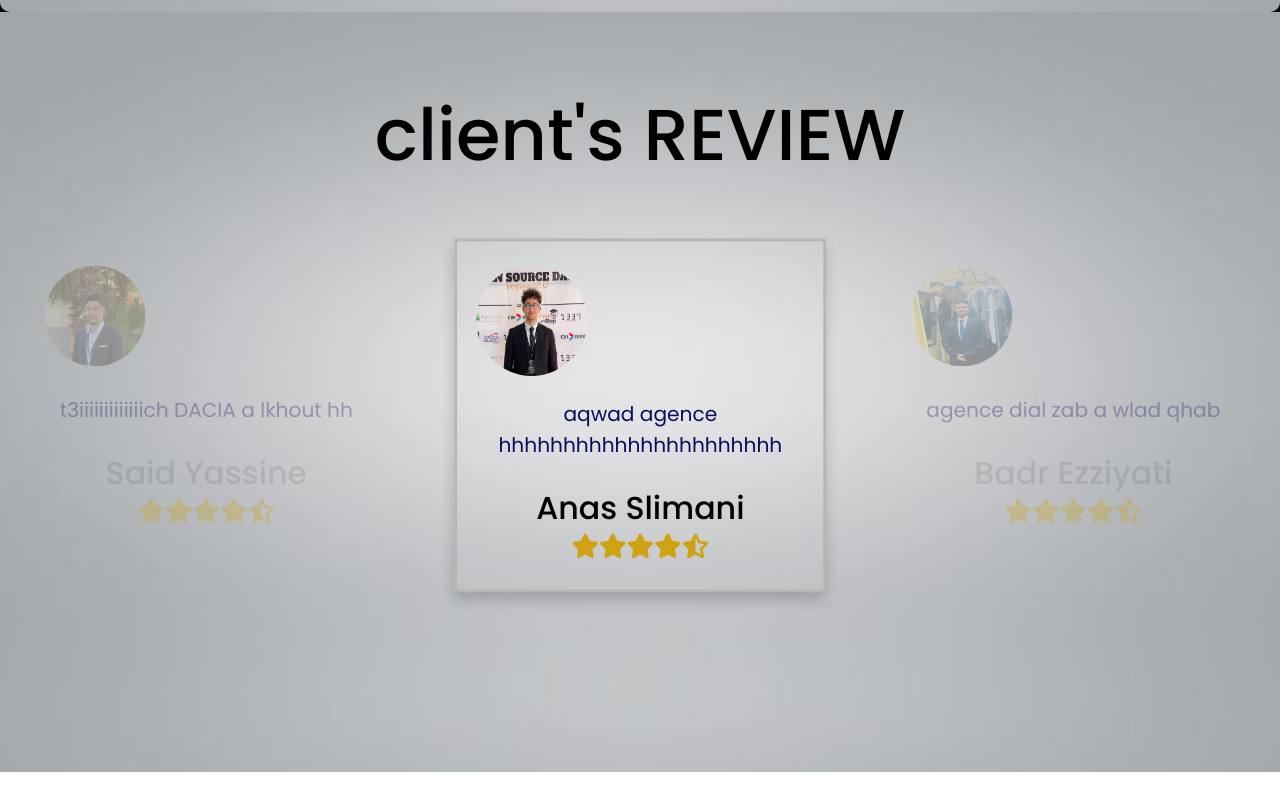
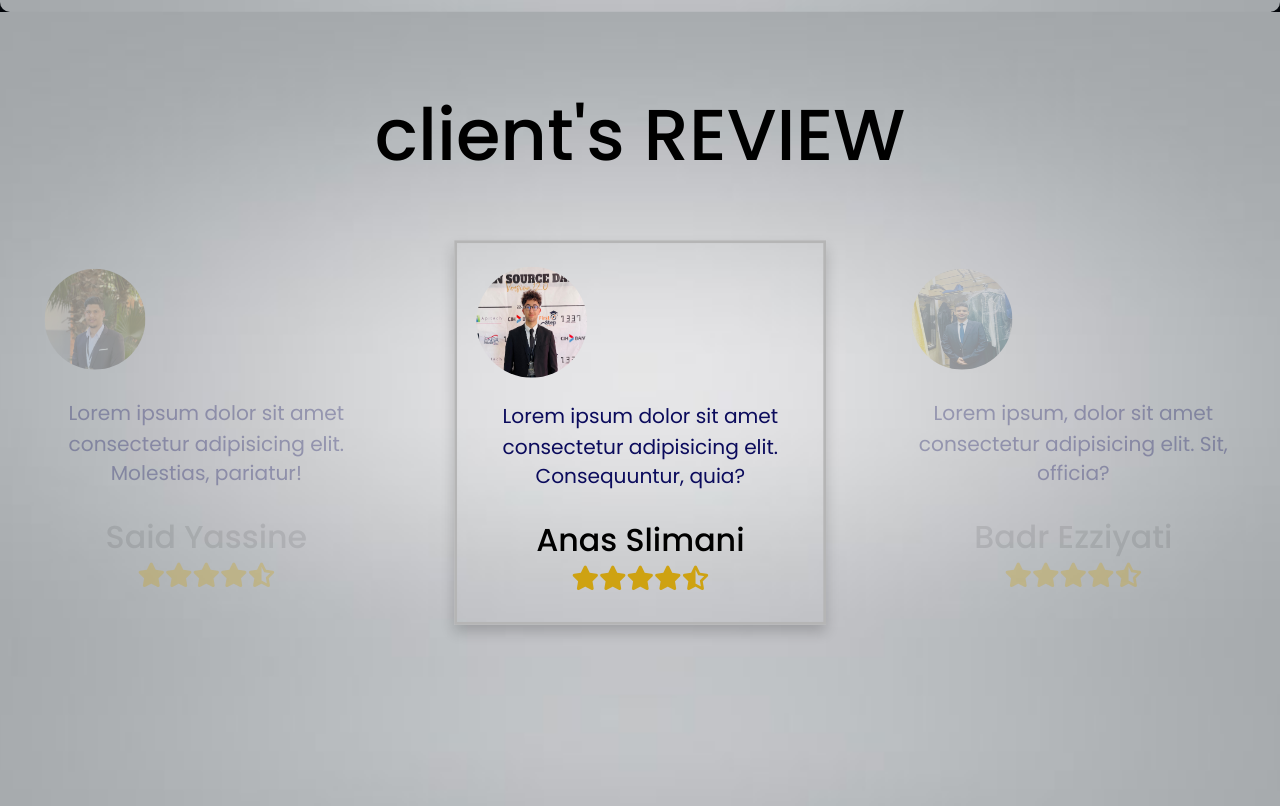
Before and after one commit to AnasSlimani/my_frontend, a React (Create React App) app: page / in a window 1280 px wide. Shown: the part 2420-3226 px from the top of the page. Before the commit the page ends 3192 px from the top, so only its background shows below. Built offline with nearby package versions, Linux system fonts and the light colour scheme.

Commit message:
verision 6

```diff
--- a/src/Components/LandingPage/Clients.jsx
+++ b/src/Components/LandingPage/Clients.jsx
@@ -49,7 +49,7 @@
           <div className="swiper-slide box">
             <img src={client1} alt="" />
             <div className="content">
-              <p>aqwad agence hhhhhhhhhhhhhhhhhhhhhh</p>
+              <p>Lorem ipsum dolor sit amet consectetur adipisicing elit. Consequuntur, quia?</p>
               <h3>Anas Slimani</h3>
               <div class="stars">
                 <i class="fas fa-star"></i>
@@ -64,7 +64,7 @@
           <div className="swiper-slide box">
             <img src={client2} alt="" />
             <div className="content">
-              <p>agence dial zab a wlad qhab</p>
+              <p>Lorem ipsum, dolor sit amet consectetur adipisicing elit. Sit, officia?</p>
               <h3>Badr Ezziyati</h3>
               <div class="stars">
                 <i class="fas fa-star"></i>
@@ -79,7 +79,7 @@
           <div className="swiper-slide box">
             <img src={client3} alt="" />
             <div className="content">
-              <p>dacia daial zab jibo clio hh</p>
+              <p>lorem10</p>
               <h3>Ihab Hilal</h3>
               <div class="stars">
                 <i class="fas fa-star"></i>
@@ -94,7 +94,7 @@
           <div className="swiper-slide box">
             <img src={client4} alt="" />
             <div className="content">
-              <p>t3iiiiiiiiiiiiich DACIA a lkhout hh</p>
+              <p>Lorem ipsum dolor sit amet consectetur adipisicing elit. Molestias, pariatur!</p>
               <h3>Said Yassine</h3>
               <div class="stars">
                 <i class="fas fa-star"></i>
--- a/src/Components/UserDash/Panier.jsx
+++ b/src/Components/UserDash/Panier.jsx
@@ -76,7 +76,7 @@
             />
             <div className="item-image">
               <img
-                src={`http://localhost:8082${reservation.vehicule.imagepath}`}
+                src={`http://localhost:8082${reservation.vehicule.logoPath}`}
                 alt={`${reservation.vehicule.marque} ${reservation.vehicule.modele}`}
               />
             </div>
```
